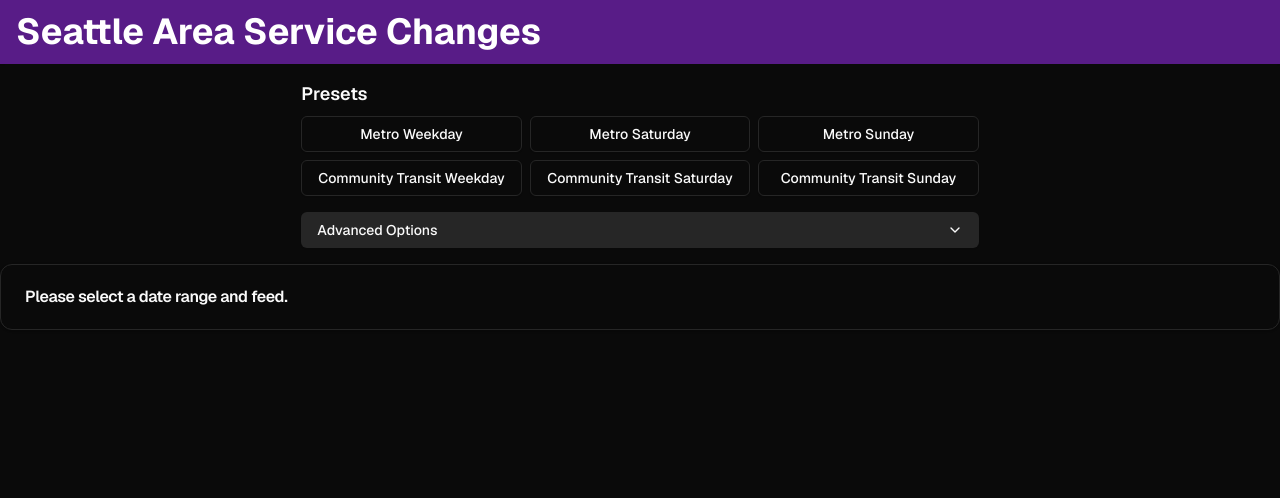
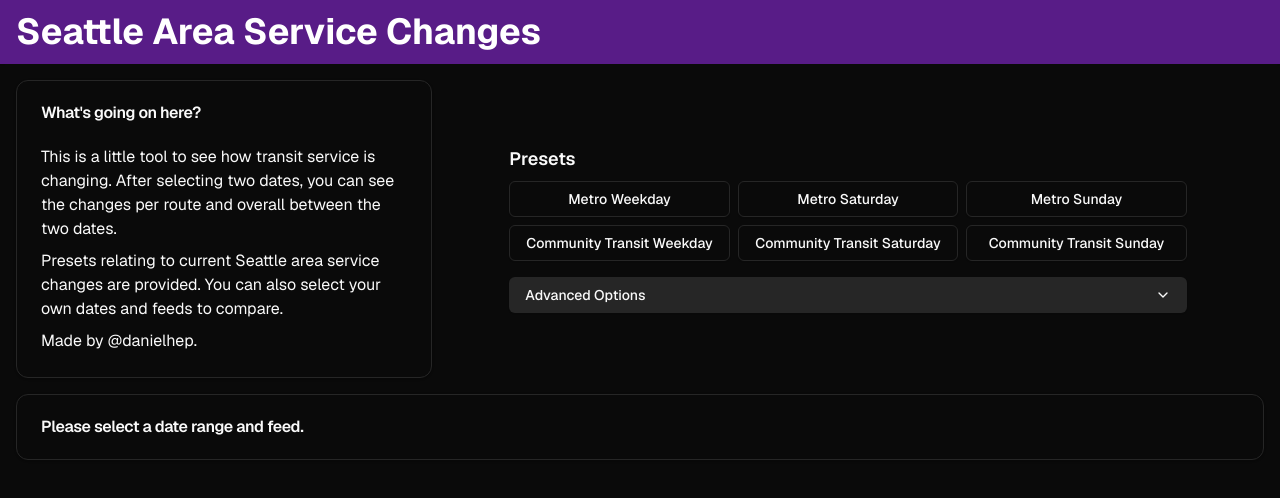
Before and after one commit to danielhep/service-changes, a Next.js app: page / in a window 1280 px wide. Shown: the top 498 px of the page. Built offline with nearby package versions, Linux system fonts and the light colour scheme.

Commit message:
add about info

```diff
--- a/src/app/page.tsx
+++ b/src/app/page.tsx
@@ -9,13 +9,33 @@
 }: {
   searchParams: Record<string, string>;
 }) {
-  const { beforeDate, afterDate, beforeFeed, afterFeed} =
+  const { beforeDate, afterDate, beforeFeed, afterFeed } =
     getAppState(searchParams);
   const allPresent = beforeDate && afterDate && beforeFeed && afterFeed;
   return (
-    <div className="mx-auto">
+    <div className="mx-4">
       <div className="flex flex-col gap-4 py-4">
-        <Controls />
+        <div className="grid md:grid-cols-3">
+          <Card>
+            <CardHeader>
+              <CardTitle>What's going on here?</CardTitle>
+            </CardHeader>
+            <CardContent className="grid space-y-2">
+              <p>
+                This is a little tool to see how transit service is changing.
+                After selecting two dates, you can see the changes per route and
+                overall between the two dates.
+              </p>
+              <p>
+                Presets relating to current Seattle area service changes are
+                provided. You can also select your own dates and feeds to
+                compare.
+              </p>
+              <p>Made by @danielhep.</p>
+            </CardContent>
+          </Card>
+          <Controls className="col-span-2" />
+        </div>
         {!allPresent && (
           <Card>
             <CardHeader>
--- a/src/components/controls.tsx
+++ b/src/components/controls.tsx
@@ -14,7 +14,7 @@
 import { Button } from "./ui/button";
 import { ChevronDownIcon } from "lucide-react";
 import { useRouter, useSearchParams } from "next/navigation";
-import { getAppState } from "~/lib/utils";
+import { cn, getAppState } from "~/lib/utils";
 import { formatISO9075, isEqual } from "date-fns";
 import { Popover, PopoverContent, PopoverTrigger } from "./ui/popover";
 
@@ -86,7 +86,7 @@
   );
 };
 
-export default function Controls() {
+export default function Controls({ className }: { className: string }) {
   const router = useRouter();
   const searchParams = useSearchParams();
   const { beforeDate, afterDate, beforeFeed, afterFeed } =
@@ -143,25 +143,18 @@
     }
   };
 
-
-
-  presets.forEach((preset) => {
-    console.log(preset.beforeDate, beforeDate)
-    console.log(preset.afterDate, afterDate)
-    console.log(preset.beforeFeed, beforeFeed?.id)
-    console.log(preset.afterFeed, afterFeed?.id)
-  })
-
   const selectedPreset = presets.find(
     (preset) =>
-      beforeDate && isEqual(preset.beforeDate, beforeDate) &&
-      afterDate && isEqual(preset.afterDate, afterDate) &&
+      beforeDate &&
+      isEqual(preset.beforeDate, beforeDate) &&
+      afterDate &&
+      isEqual(preset.afterDate, afterDate) &&
       preset.beforeFeed === beforeFeed?.id &&
       preset.afterFeed === afterFeed?.id,
   );
 
   return (
-    <div className="m-auto flex flex-col gap-4">
+    <div className={cn("m-auto flex flex-col gap-4", className)}>
       {/* Presets */}
       <div>
         <h2 className="mb-2 text-lg font-semibold">Presets</h2>
```
Lines whose indentation alone changed are shown as unchanged.
